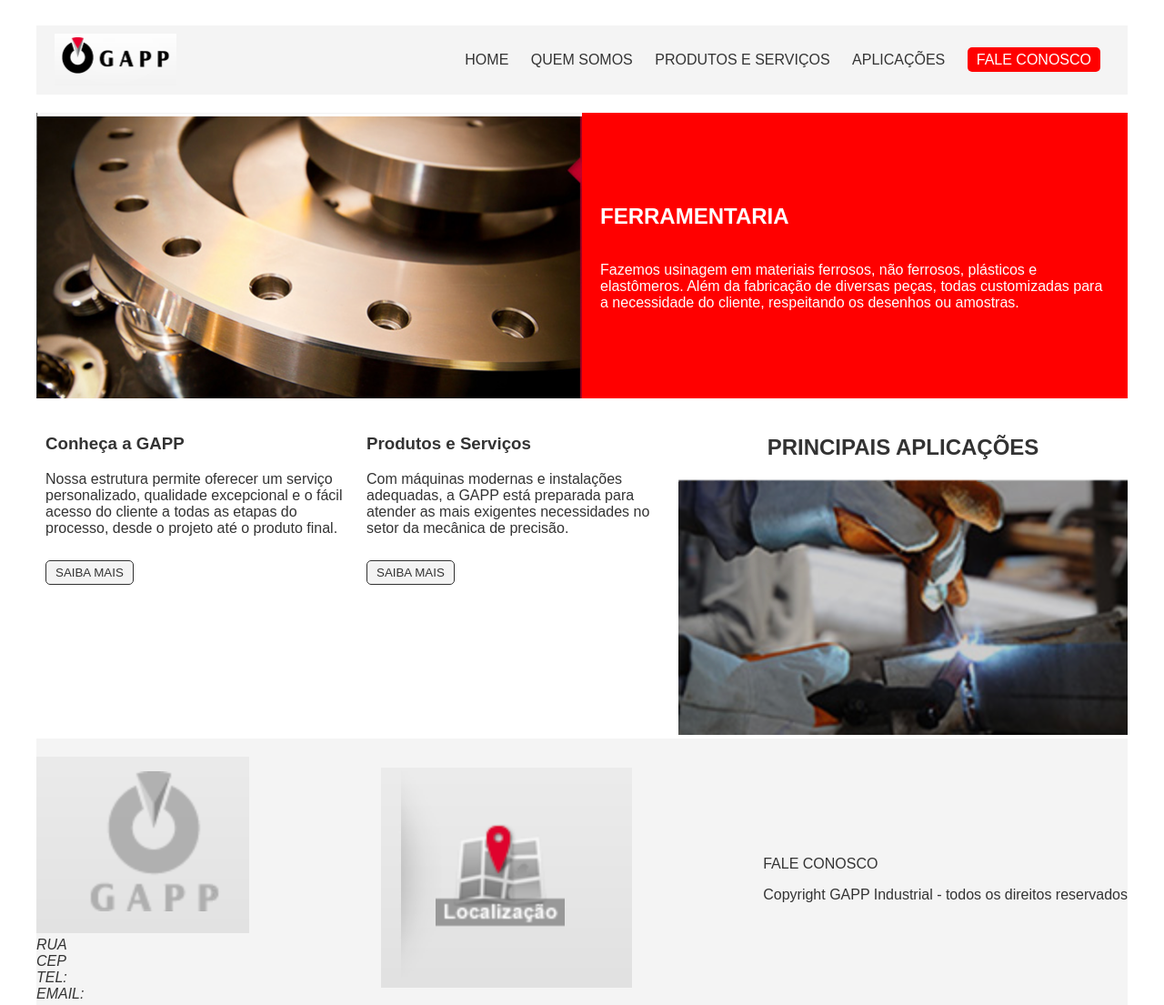
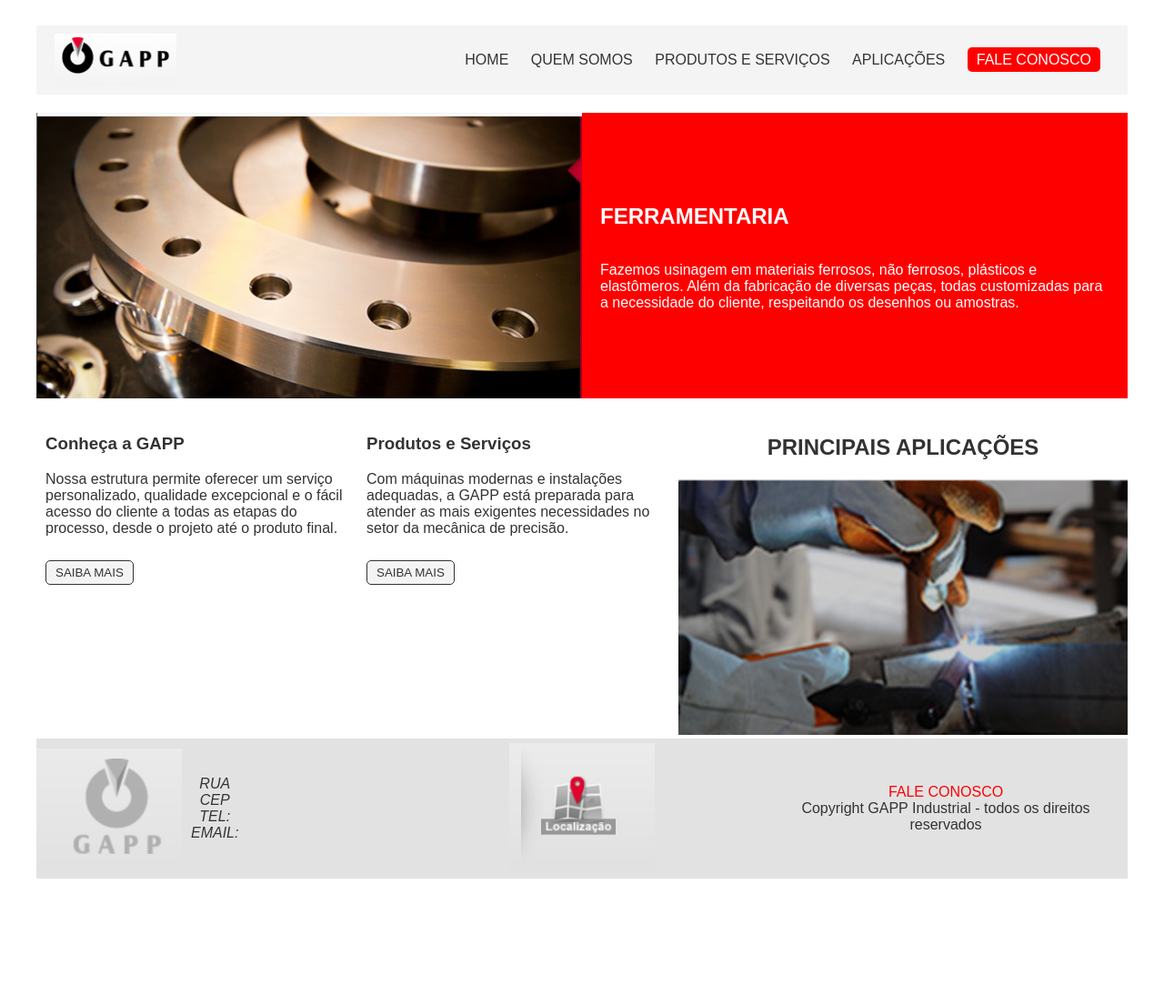
Before and after one commit to polianacalegario/35.3, a plain HTML site: page index.html in a window 1280 px wide. Shown: the whole page at 91% size. After the commit the page ends 994 px from the top, so only its background shows below. Drawn offline with Linux system fonts and the light colour scheme.

Commit message:
Update styles.css

```diff
--- a/styles.css
+++ b/styles.css
@@ -91,8 +91,43 @@ nav .contact {
 }
 
 footer {
-    background-color: #f4f4f4;
+    background-color: #E2E2E2;
     display: flex;
     align-items: center;
     justify-content: space-between;
-    padding: 20px 0
+    padding: 5px 0; /* Reduzido pela metade */
+}
+
+.footer-left, .footer-center, .footer-right {
+    flex: 1;
+    text-align: center;
+}
+
+.footer-left {
+    display: flex;
+    align-items: center;
+}
+
+.footer-left img {
+    width: 40%; /* Reduzido pela metade */
+    margin-right: 10px; /* Reduzido pela metade */
+}
+
+.footer-center img, .footer-right img {
+    width: 40%; /* Reduzido pela metade */
+}
+
+.contact-wrapper {
+    display: flex;
+    flex-direction: column;
+    align-items: center;
+}
+
+.contact-us {
+    color: red;
+    margin: 0;
+}
+
+.copyright {
+    margin: 0;
+}
```
